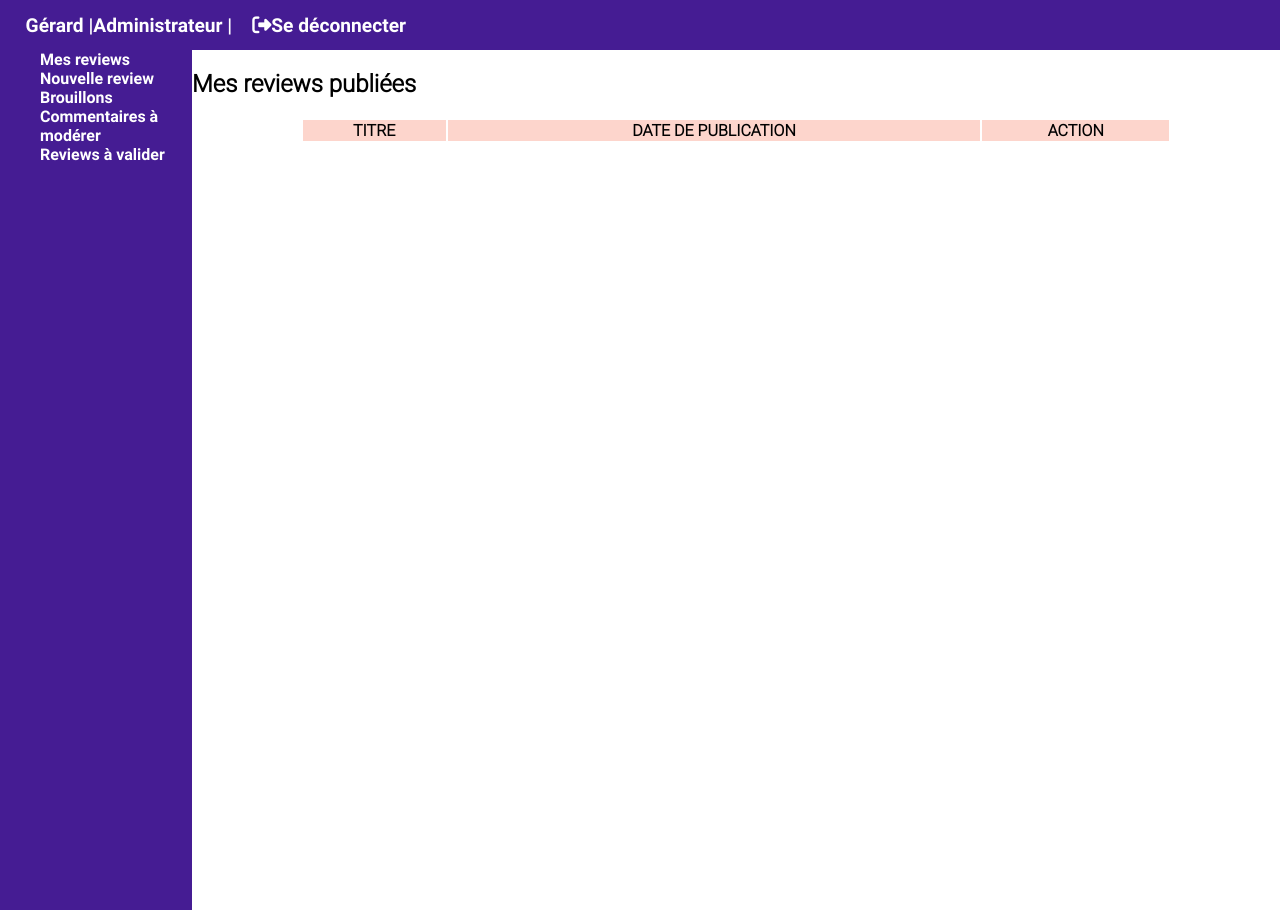
After one commit to GerardHubert/multitap, a PHP site: template templates/backoffice/allReviews.html.twig in a window 1280 px wide. The commit adds this page. Run offline with PHP 8.4, Linux system fonts and the light colour scheme; the template is opened without the code that fills it, so the values that code supplies are empty; some libraries are stand-ins or nearby versions.

Commit message:
mise en place backoffice: recheche jeu pour nouvelle review

```diff
--- a/public/css/style.css
+++ b/public/css/style.css
@@ -432,6 +432,11 @@ button{
     position: fixed;
 }
 
+#dashboard_nav a{
+    text-decoration: none;
+    color: white;
+}
+
 #dashboard_nav ul{
     height: 10%;
     width: 100%;
--- /dev/null
+++ b/public/js/Search.js
@@ -0,0 +1,36 @@
+class Search {
+    constructor() {
+        this.userInput = document.querySelector('#game-search');
+        this.searchButton = document.querySelector('.query_button');
+        this.titleElement = document.querySelector('#game_title');
+        this.imageElement = document.querySelector('#game_image');
+
+        this.searchButton.addEventListener("click", () => {
+            this.getGames();
+        })
+    }
+
+    // On réécupère d'abord la liste des jeux de l'API
+
+    getGames() {
+        const research = this.userInput.value.toLowerCase().replace(/ /g, '-');
+        const getData = async () => {
+            const response = await fetch("https://api.rawg.io/api/games/" + research + "?key=2d3f2baa156044ab91295ba0e044da14");
+            const games = await response.json();
+
+            this.showResults(games);
+        }
+        getData();
+    }
+
+    // on vérifie si le jeu recherché est dans la liste retournée
+
+    showResults(games) {
+        console.log(games);
+        console.log(games.background_image);
+        this.titleElement.innerHTML = games.name;
+        this.imageElement.setAttribute('src', games.background_image);
+    }
+}
+
+let search = new Search();
--- a/src/Service/Database.php
+++ b/src/Service/Database.php
@@ -1,12 +1,11 @@
 <?php
 
 declare(strict_types=1);
-// class pour gérer la connection à la base de donnée
+
 namespace App\Service;
 
 use \PDO;
 
-// *** exemple fictif d'accès à la base de données
 final class Database extends PDO
 {
     private $dsn = "mysql:dbname=multitap;host=localhost; port=3308;charset=utf8mb4";
--- a/src/Service/Http/Request.php
+++ b/src/Service/Http/Request.php
@@ -22,6 +22,6 @@ class Request
 
     public function cleanPost(): array
     {
-        return $cleanedPost = filter_var_array($this->post, FILTER_SANITIZE_SPECIAL_CHARS);
+        return $cleanedPost = filter_var_array($this->post, FILTER_SANITIZE_STRING);
     }
 }
--- a/src/View/View.php
+++ b/src/View/View.php
@@ -10,7 +10,7 @@ use Twig\Loader\FilesystemLoader;
 
 final class View
 {
-    /*Environment*/ private $twig;
+    private $twig;
     private $session;
 
     public function __construct(Session $session)
@@ -23,6 +23,6 @@ final class View
 
     public function render(array $data): void
     {
-        echo $this->twig->render("frontoffice/${data['template']}.html.twig", $data['data']);
+        echo $this->twig->render("${data['path']}/${data['template']}.html.twig", $data['data']);
     }
 }
--- /dev/null
+++ b/templates/backoffice/allReviews.html.twig
@@ -0,0 +1,28 @@
+{% extends '/backoffice/layout.html.twig' %}
+
+{% block content %}
+<section id="user_reviews">
+    <h1>Mes reviews publiées</h1>
+    <div class="dashboard_review_details">
+        <table id="reviews_table">
+            <thead>
+                <tr>
+                    <th>TITRE</td>
+                    <th>DATE DE PUBLICATION</td>
+                    <th colspan="2">ACTION</td>
+                </tr>
+            </thead>
+            <tbody>
+                {% for review in reviews %}
+                <tr>
+                    <td>{{ review.reviewTitle }}</td>
+                    <td>{{ review.reviewDate }}</td>
+                    <td><button class='dash_button'>Supprimer</button></td>
+                    <td><button class='dash_button'>Modifier</button></td>
+                </tr>
+                {% endfor %}
+            </tbody>
+        </table>
+    </div>
+</section>
+{% endblock %}
--- /dev/null
+++ b/templates/backoffice/layout.html.twig
@@ -0,0 +1,42 @@
+<!DOCTYPE html>
+<html lang="fr">
+
+    <head>
+        <meta charset="UTF-8">
+        <meta name="viewport" content="width=device-width, initial-scale=1.0">
+        <link rel="stylesheet" href="css/style.css" />
+        <script src="https://kit.fontawesome.com/b524cca034.js" crossorigin="anonymous"></script>
+        <script src="https://cdn.tiny.cloud/1/97xujt63v02pi5q8baozxw48t8ryhh838n540l6bholq34p2/tinymce/5/tinymce.min.js" referrerpolicy="origin"></script>
+        <script>tinymce.init({selector:'textarea'});</script>
+        <title>Multitap - Dashboard</title>
+    </head>
+
+    <body>
+
+        <header id='dashboard_header'>
+            <span id='username'>Gérard |</span>
+            <span id='user_rank'> Administrateur | </span>
+            <a href='index.php'><i class='fas fa-sign-out-alt'></i>Se déconnecter</a>
+        </header>
+
+        <main id='dashboard_content'>
+        <nav id='dashboard_nav'>
+            <ul>
+                <li><a href='index.php?action=dashboard'>Mes reviews</a></li>
+                <li><a href='index.php?action=new_review'>Nouvelle review</a></li>
+                <li>Brouillons</li>
+                <li>Commentaires à modérer</li>
+                <li>Reviews à valider</li>
+
+            </ul>
+        </nav>
+
+        {% block content %} {% endblock %}
+
+        </main>
+
+        <script src='js/Search.js'></script>
+
+    </body>
+
+</html>
--- a/templates/frontoffice/home.html.twig
+++ b/templates/frontoffice/home.html.twig
@@ -18,7 +18,7 @@
                         <div class="author_comments">
                             <span class='pseudo_date'>{{ post.reviewer }} | {{ post.reviewDate }}</span>
                             <span class="comments_number"><i class="fas fa-comments"></i>
-                                12
+
                             </span>
                         </div>
                     </div>
--- a/templates/frontoffice/layout.html.twig
+++ b/templates/frontoffice/layout.html.twig
@@ -18,7 +18,7 @@
                     <span>|</span>
                     <span><i class="fas fa-gamepad"></i><a href='index.php?action=all_reviews&page=1'>LES REVIEWS</a></span>
                     <span>|</span>
-                    <span><i class="fas fa-user"></i><a href='dashboard.html'>SE CONNECTER</a></span>
+                    <span><i class="fas fa-user"></i><a href='index.php?action=dashboard'>SE CONNECTER</a></span>
                     <span>|</span>
                     <span><i class="fas fa-clipboard-list"></i><a href='#'>S'INSCRIRE</a></span>
                 </div>
```
Also changed, not shown: other parts of public/css/style.css (+50 -0 lines), src/Controller/Backoffice/DashboardController.php (added, +51 -0 lines), src/Controller/Frontoffice/ReviewController.php (+6 -1 lines), src/Model/Manager/ReviewManager.php (+7 -2 lines), src/Model/Repository/ReviewRepository.php (+20 -4 lines), src/Service/Router.php (+9 -8 lines), templates/backoffice/reviewEditor.html.twig (added, +34 -0 lines), 2 other files.
